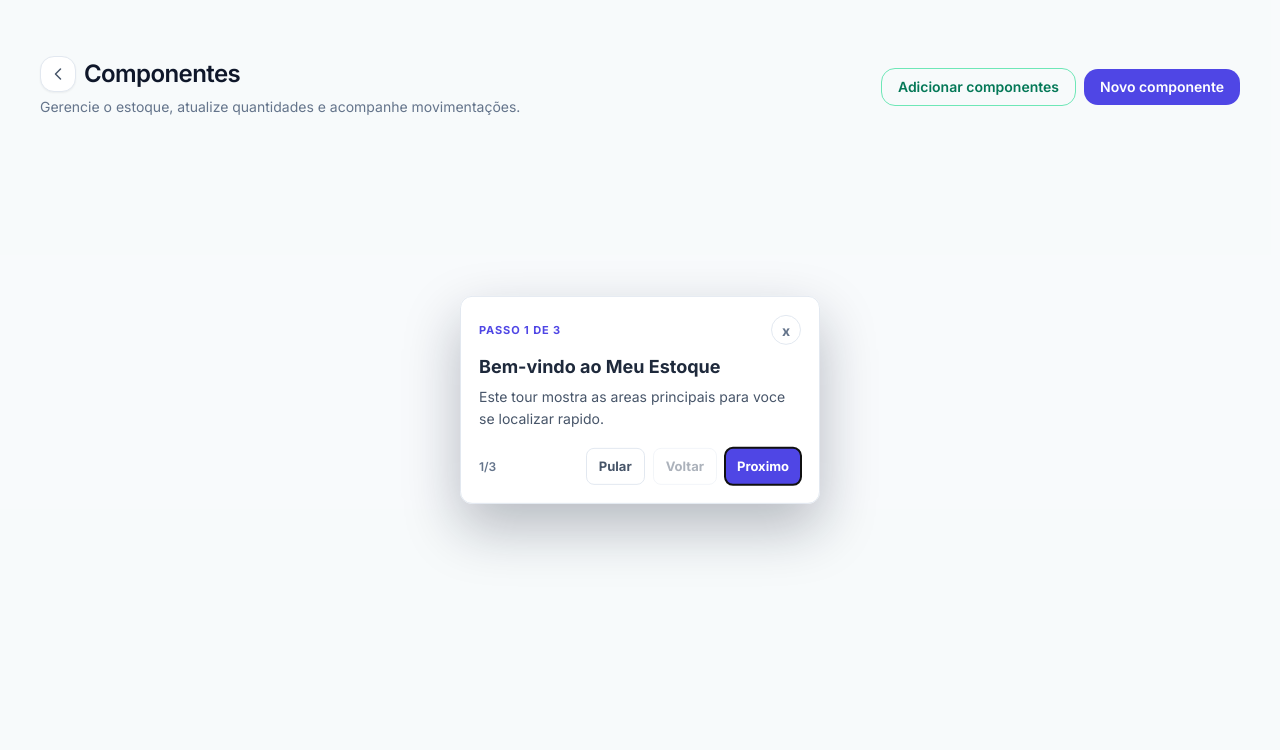
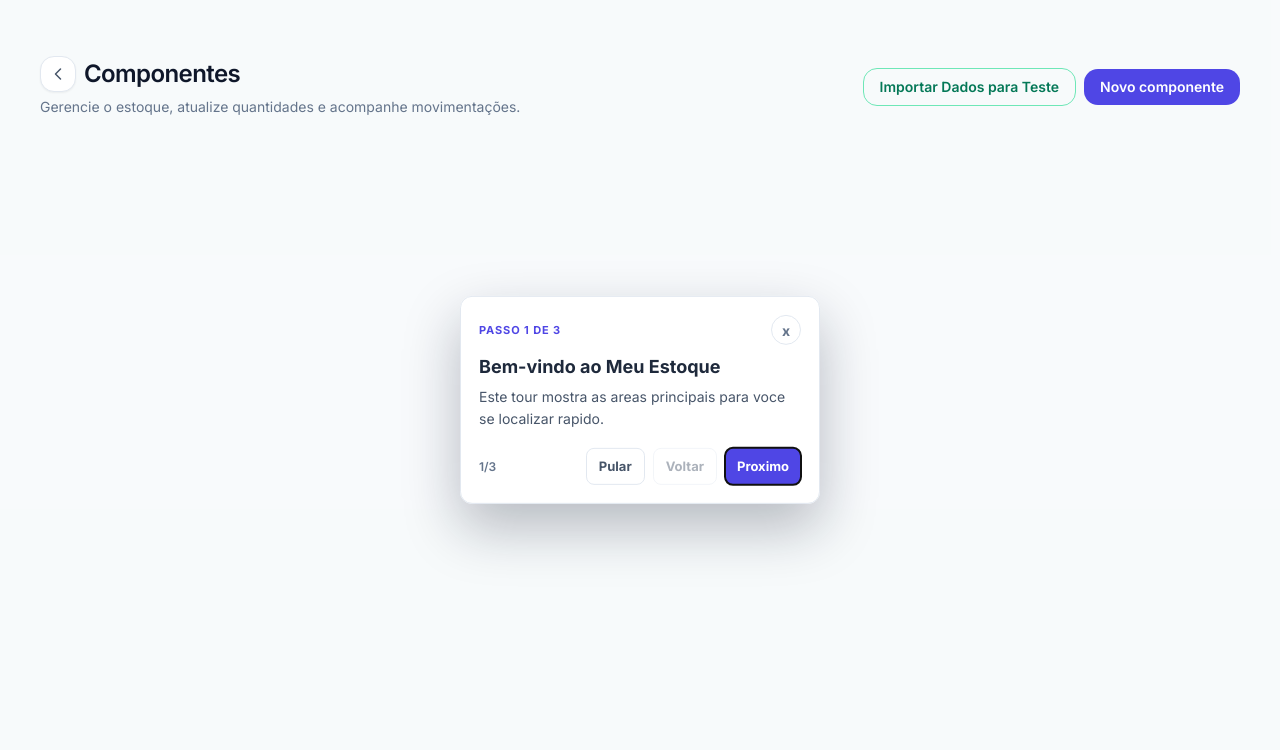
Before and after one commit to JpMod-top/Tcc2, a PHP site: template app/Views/components/list.php in a window 1280 px wide. Shown: the top 750 px of the page. Run offline with PHP 8.4, Linux system fonts and the light colour scheme; the template is opened without the code that fills it, so the values that code supplies are empty.

Commit message:
Update list.php

```diff
--- a/app/Views/components/list.php
+++ b/app/Views/components/list.php
@@ -25,7 +25,7 @@ $totalComponents = $totalComponents ?? 0;
             <form method="POST" action="/components/seed-test" class="inline" onsubmit="return confirm('Adicionar 100 componentes de teste a este estoque? Itens ja existentes com SKU TEST-001 a TEST-100 serao ignorados.');">
                 <input type="hidden" name="_token" value="<?php echo htmlspecialchars($csrfSeedTest, ENT_QUOTES, 'UTF-8'); ?>">
                 <button type="submit" class="app-btn-outline-success">
-                        Adicionar componentes
+                        Importar Dados para Teste
                 </button>
             </form>
             <?php if ((int)$totalComponents > 0): ?>
```
